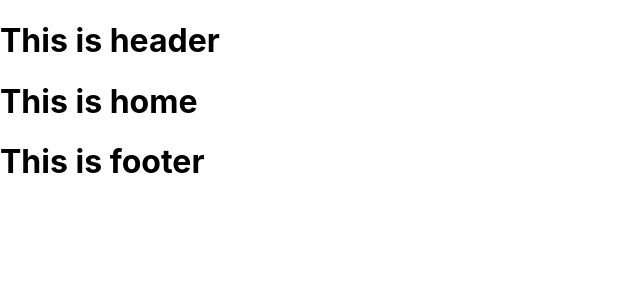
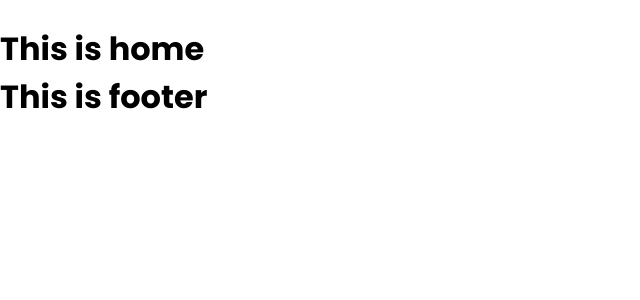
Before and after one commit to azizulwd/healthcare-related-website, a React (Create React App) app: page / in a window 1280 px wide. Shown: the top 300 px of the page, without its empty margins (0-640 px from the left). Built offline with nearby package versions, Linux system fonts and the light colour scheme.

Commit message:
common css added

```diff
--- a/public/index.html
+++ b/public/index.html
@@ -24,7 +24,7 @@
       work correctly both with client-side routing and a non-root public URL.
       Learn how to configure a non-root public URL by running `npm run build`.
     -->
-    <title>React App</title>
+    <title>HealthCare- Meet your trusted health care partner</title>
   </head>
   <body>
     <noscript>You need to enable JavaScript to run this app.</noscript>
--- a/src/App.css
+++ b/src/App.css
@@ -1,3 +1,38 @@
+/* ================= Google fonts ================= */
+@import url('https://fonts.googleapis.com/css2?family=Poppins:wght@200;400;500;600;700&display=swap');
+/* ================= Google fonts ================= */
+
+
+/* =====================================
+      Common Css Start
+===================================== */
+*{
+  margin: 0;
+  padding: 0;
+  box-sizing: border-box;
+}
+body{
+  font-family: 'Poppins', sans-serif;
+}
+img{
+  width: 100%;
+}
+li{
+  list-style: none;
+}
+a{
+  text-decoration: none;
+}
+.container{
+  width: 1150px;
+  margin: 0 auto;
+}
+/* =====================================
+      Common Css End
+===================================== */
+
+
+
 .App {
   text-align: center;
 }
--- a/src/Pages/Shared/Header/Header.js
+++ b/src/Pages/Shared/Header/Header.js
@@ -1,9 +1,14 @@
 import React from 'react';
+import './Header.css';
 
 const Header = () => {
     return (
-        <div>
-            <h1>This is header</h1>
+        <div className="header">
+            <div className="container header_inner">
+                <div className="logo">
+                    <img src="" alt="" />
+                </div>
+            </div>
         </div>
     );
 };
```
Also changed, not shown: src/Pages/Shared/Header/Header.css (added), src/images/logo.png (added), 1 other file (tests, documents, lock files or other folders).
